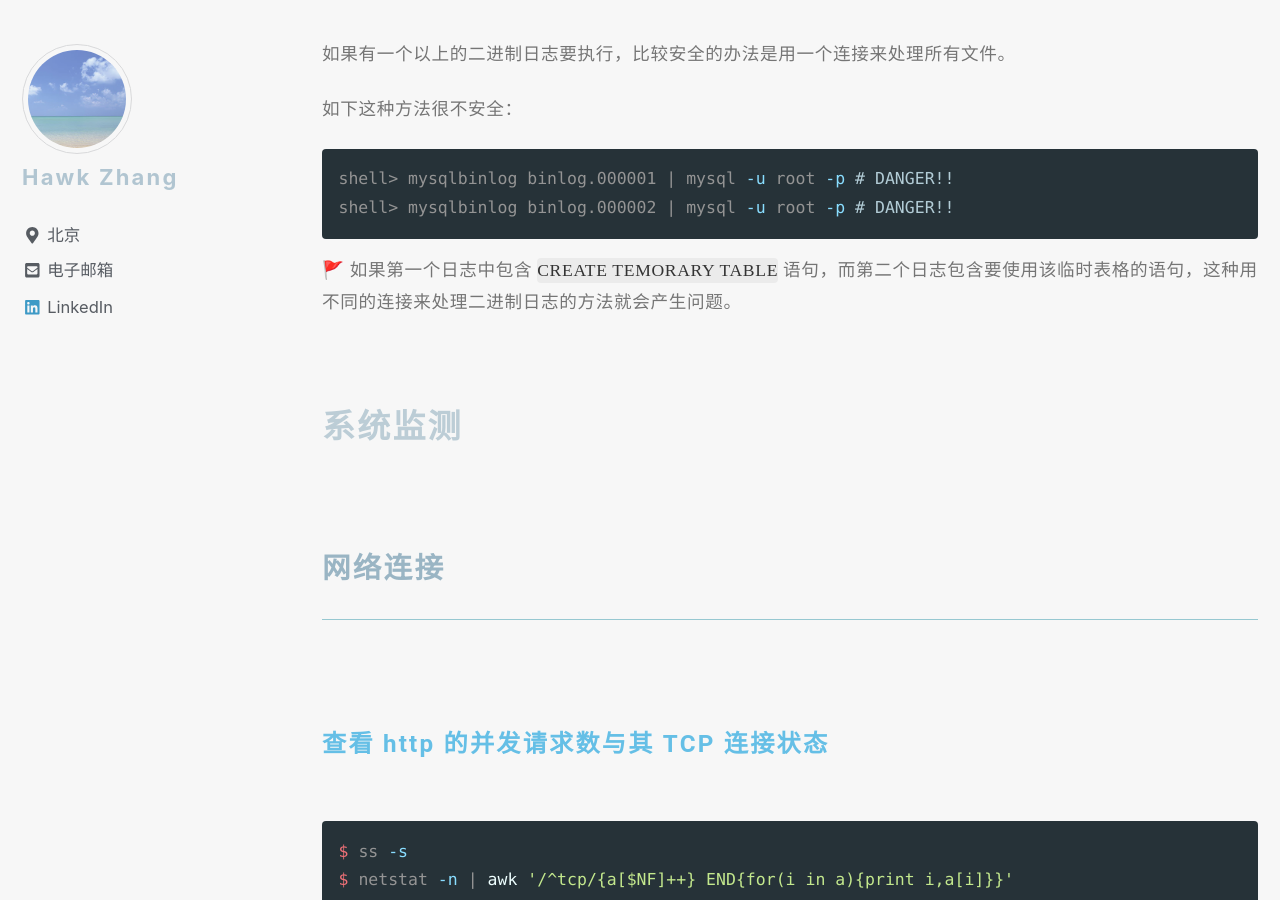
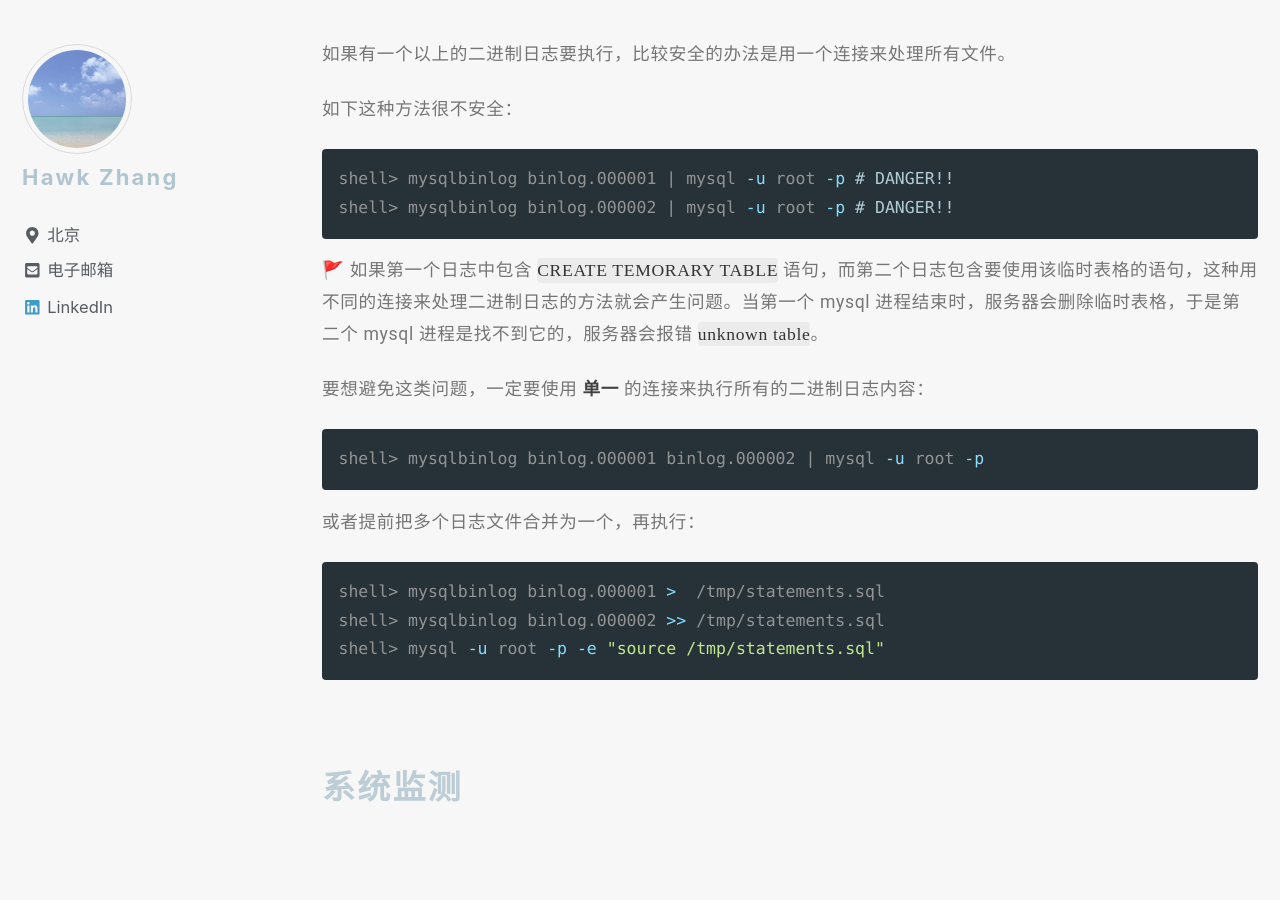
Before and after one commit to narru888/linotes_note, a Jekyll site: the page built from _posts/devop/2017-05-01-troubleshooting.md, in a window 1280 px wide and 900 px high, scrolled down 9029 px. Built offline with Jekyll 4.4.1, drawn with Linux system fonts in a browser that asks for light colours; nearby versions of some CDN libraries; a script that is not in the unit is left out.

Commit message:
update on 2018-08-24 09:00:01 CST

````diff
--- a/_posts/devop/2017-05-01-troubleshooting.md
+++ b/_posts/devop/2017-05-01-troubleshooting.md
@@ -305,9 +305,21 @@ shell> mysqlbinlog binlog.000001 | mysql -u root -p # DANGER!!
 shell> mysqlbinlog binlog.000002 | mysql -u root -p # DANGER!!
 ```
 
-🚩 如果第一个日志中包含 `CREATE TEMORARY TABLE` 语句，而第二个日志包含要使用该临时表格的语句，这种用不同的连接来处理二进制日志的方法就会产生问题。
+🚩 如果第一个日志中包含 `CREATE TEMORARY TABLE` 语句，而第二个日志包含要使用该临时表格的语句，这种用不同的连接来处理二进制日志的方法就会产生问题。当第一个 mysql 进程结束时，服务器会删除临时表格，于是第二个 mysql 进程是找不到它的，服务器会报错 `unknown table`。
 
+要想避免这类问题，一定要使用 **单一** 的连接来执行所有的二进制日志内容：
 
+```bash
+shell> mysqlbinlog binlog.000001 binlog.000002 | mysql -u root -p
+```
+
+或者提前把多个日志文件合并为一个，再执行：
+
+```bash
+shell> mysqlbinlog binlog.000001 >  /tmp/statements.sql
+shell> mysqlbinlog binlog.000002 >> /tmp/statements.sql
+shell> mysql -u root -p -e "source /tmp/statements.sql"
+```
 
 
 
````
